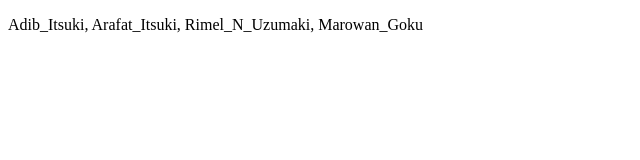
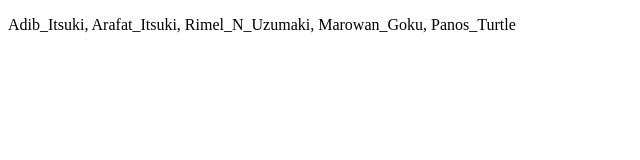
Before and after one commit to Adib23704/adib23704.github.io, a plain HTML site: page index.html in a window 1280 px wide. Shown: the whole page, without its empty margins (0-640 px from the left). Drawn offline with Linux system fonts and the light colour scheme.

Commit message:
Update index.html

```diff
--- a/index.html
+++ b/index.html
@@ -3,6 +3,6 @@
 <head>
 </head>
 <body>
-<p>Adib_Itsuki, Arafat_Itsuki, Rimel_N_Uzumaki, Marowan_Goku</p>
+<p>Adib_Itsuki, Arafat_Itsuki, Rimel_N_Uzumaki, Marowan_Goku, Panos_Turtle</p>
 </body>
 </html>
```
